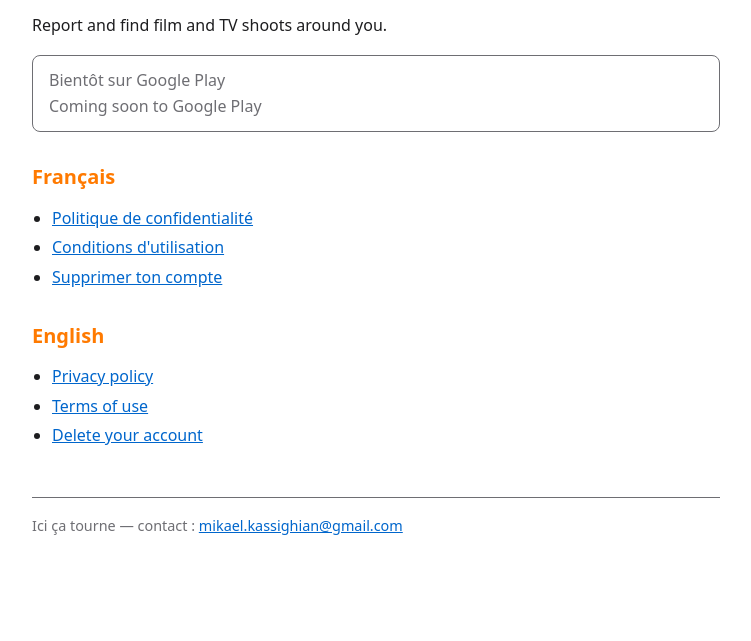
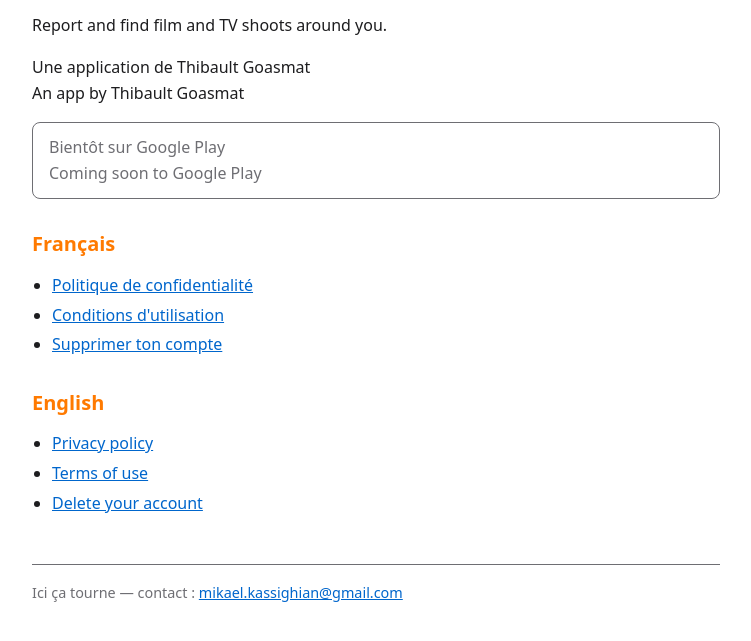
Before and after one commit to mkassighian/ici-ca-tourne-site, a plain HTML site: page index.html in a window 1280 px wide. Shown: the part 149-790 px from the top of the page, without its empty margins (264-1015 px from the left). Drawn offline with Linux system fonts and the light colour scheme.

Commit message:
Accueil : une application de Thibault Goasmat

```diff
--- a/index.html
+++ b/index.html
@@ -16,6 +16,7 @@
 <h1>Ici ça tourne</h1>
 <p>Signale et retrouve les tournages de films et de séries autour de toi.</p>
 <p lang="en">Report and find film and TV shoots around you.</p>
+<p class="author">Une application de Thibault Goasmat<br><span lang="en">An app by Thibault Goasmat</span></p>
 
 <!-- Tâche 18 : remplacer ces deux lignes par le lien de la fiche Google Play après publication. -->
 <p class="soon">Bientôt sur Google Play<br><span lang="en">Coming soon to Google Play</span></p>
```
